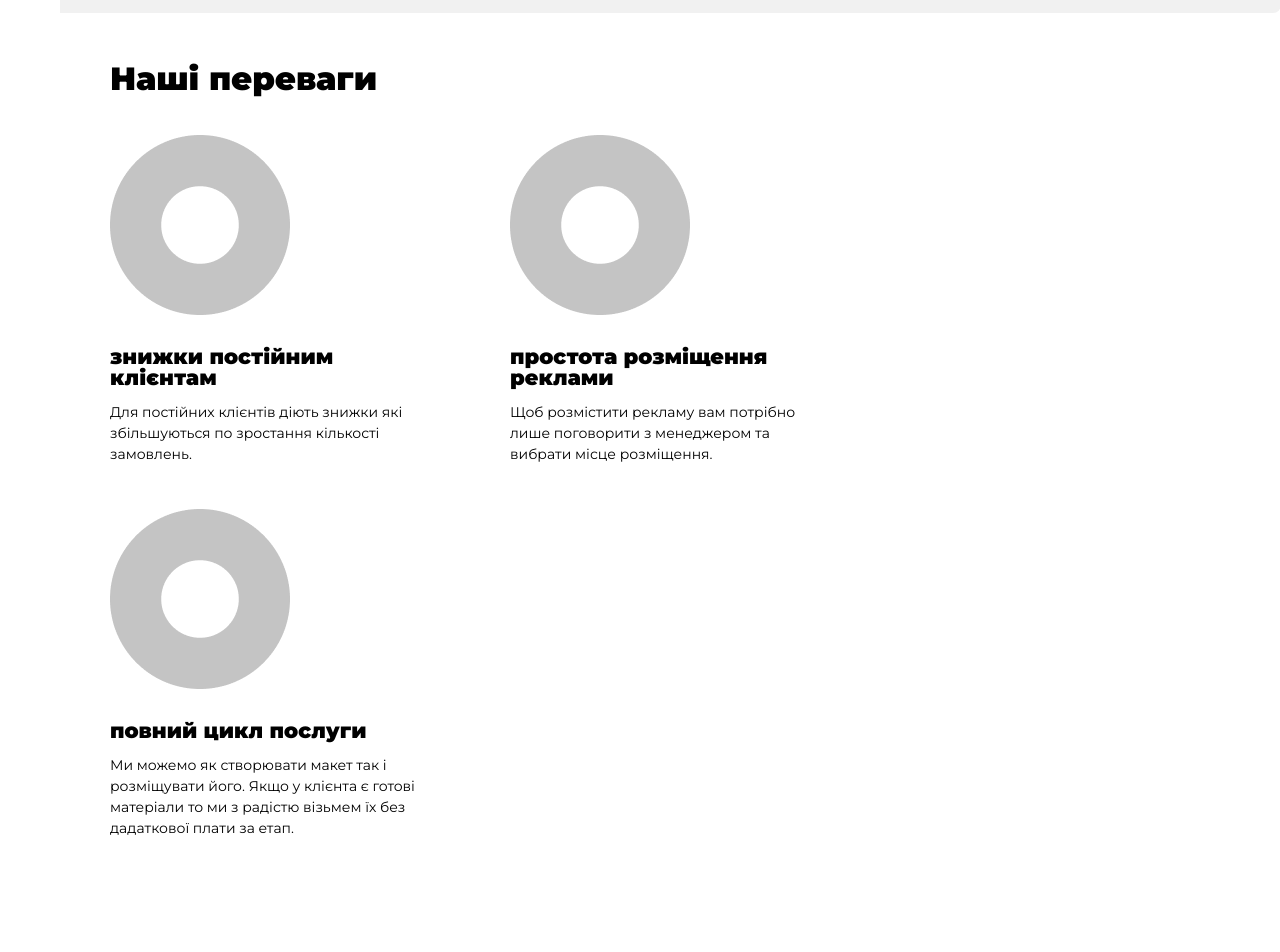
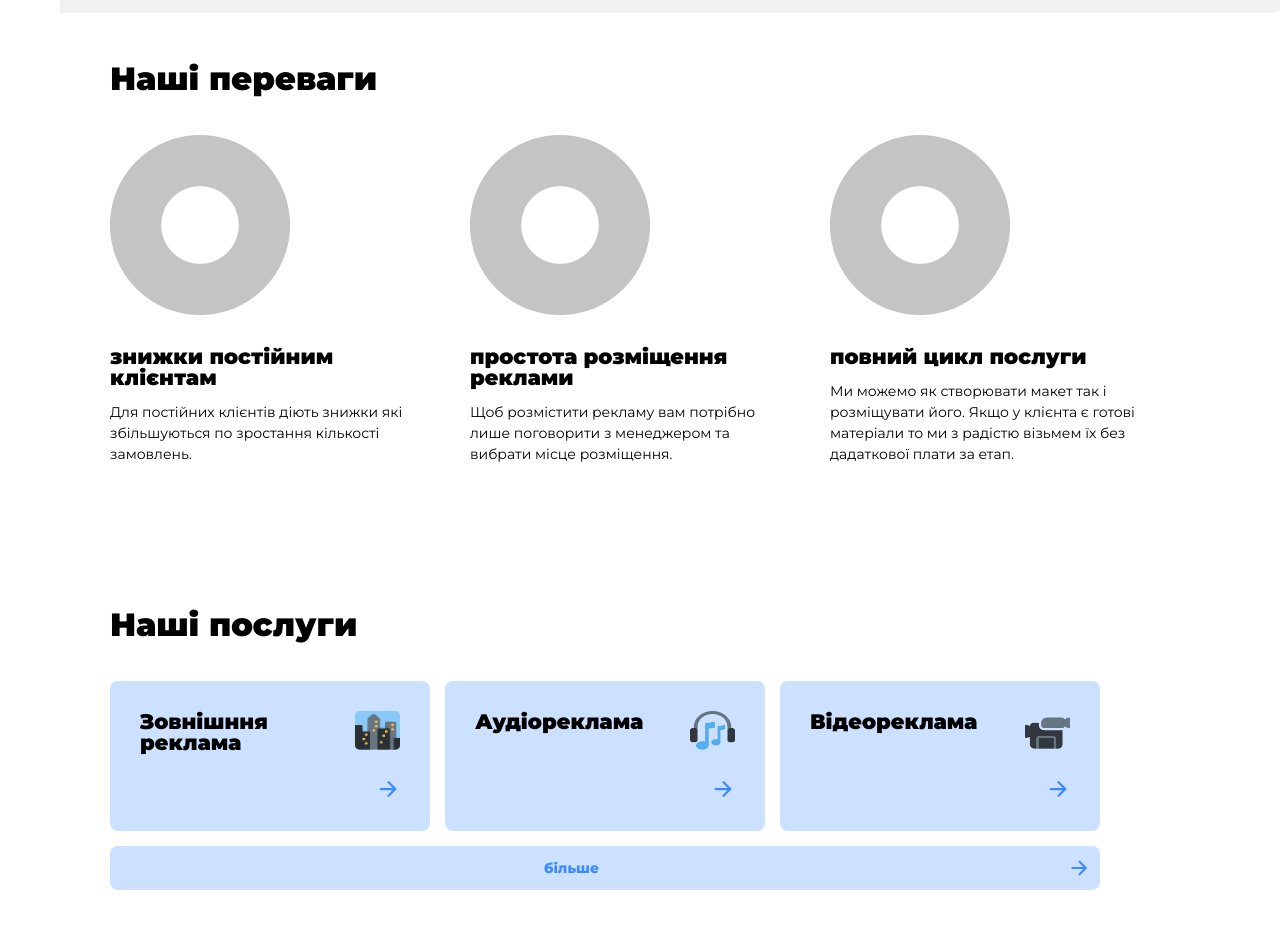
Before and after one commit to GineTik/MotivatiorPlus, a plain HTML site: page index.html in a window 1280 px wide. Shown: the part 1660-2612 px from the top of the page. Drawn offline with nearby package versions, Linux system fonts and the light colour scheme.

Commit message:
fix bags

```diff
--- a/css/style.css
+++ b/css/style.css
@@ -194,6 +194,9 @@ section.bg-gray {
     margin-bottom: 25px;
 }
 
+.services {
+    max-width: 990px;
+}
 .section-services {
     display: inline-block;
 }
@@ -395,6 +398,11 @@ footer h4 {
     }
 }
 
+@media (max-width: 1350px) {
+    .advantage:not(:last-child) {
+        margin-right: 40px;
+    }
+}
 
 @media (max-width: 1190px) {
     .more_services {
@@ -487,7 +495,7 @@ footer h4 {
         justify-content: center;
     }
 
-    h2, h3, h4, h5, h6 {
+    h2 {
         text-align: center;
     }
     .under-development h2 {
```
